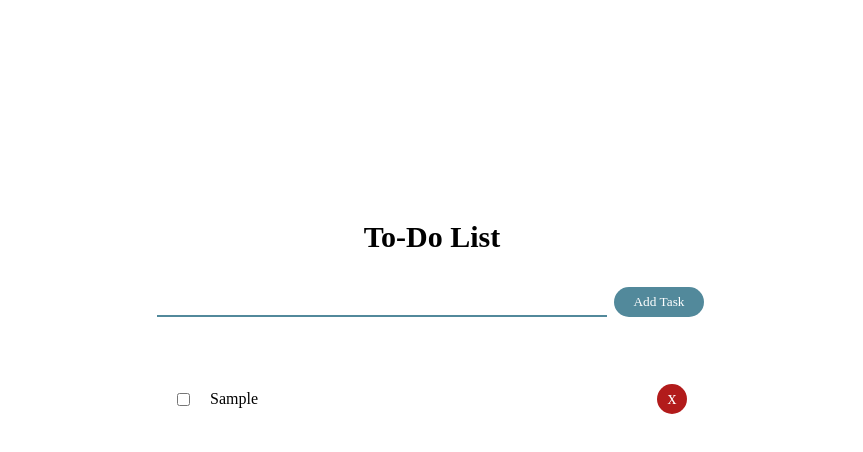
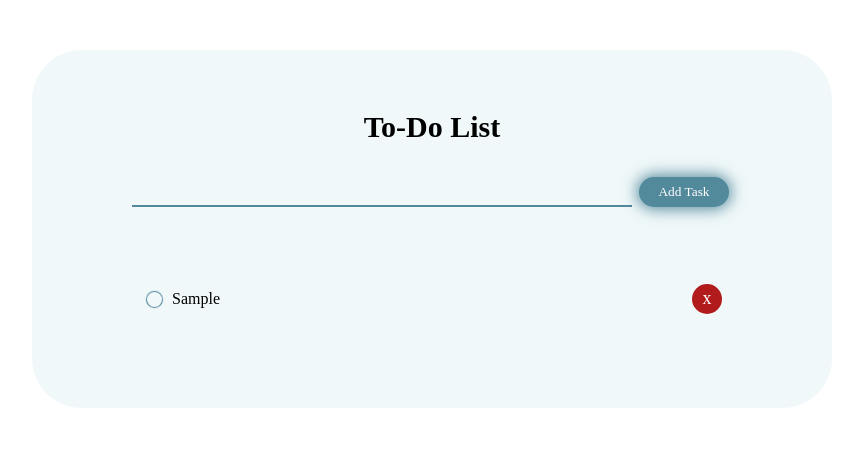
Before and after one commit to alishney/projects-js, a plain HTML site: page To-Do List/index.html in a window 1280 px wide. Both pictures are taken after typing "Sample" into the empty fields and a click on the button "Add Task". Shown: the whole page, without its empty margins (208-1071 px from the left). Drawn offline with Linux system fonts and the light colour scheme.

Commit message:
to do list: changed design, added new functions, added README.md

```diff
--- a/To-Do List/index.html
+++ b/To-Do List/index.html
@@ -7,15 +7,15 @@
 </head>
 <body>
 <div class="list-wrapper">
-    <form action="" class="add-form">
+    <div class="input-task-block-with-title">
+        <h1 class="list-title">To-Do List</h1>
         <div class="input-task-block">
-            <h1 class="list-title">To-Do List</h1>
-            <input id="input-task">
+            <input id="input-task" autocomplete="off">
             <button type="submit" id="add-task-button">Add Task</button>
         </div>
-    </form>
+    </div>
     <div class="block-with-tasks">
-        <ul id="task-list"></ul>
+        <div id="task-list"></div>
     </div>
 </div>
 </body>
--- a/To-Do List/main.js
+++ b/To-Do List/main.js
@@ -1,28 +1,33 @@
-form = document.querySelector('.add-form');
+const listWrapper = document.querySelector('.list-wrapper');
+const addBtn = document.getElementById('add-task-button');
 
-form.addEventListener('submit', (event) => {
-    event.preventDefault();
-    form.reset();
-    let deleteButtons = document.querySelectorAll('.delete-btn');
-    deleteButtons.forEach((currentBtn) => {
-        currentBtn.addEventListener('click', (event) => {
-         event.target.closest('.task').remove()
-        })
-    })
+const actionBtnFunction = (event) => {
+    const target = event.target;
+    if (!((target == addBtn) || (target.className == 'delete-btn'))) return;
+
+    if (target == addBtn) {
+        const newTask = document.getElementById('input-task');
+        const htmlTask = `<label class="task">
+                      <input type="checkbox" class="checkmark">
+                      <span class="fake-checkmark"></span>
+                      <span class="task-text">${newTask.value}</span>
+                      <button class="delete-btn">x</button>
+                  </label>`;
+
+        if (newTask.value.trim() !== '') {
+            document.getElementById('task-list').innerHTML += htmlTask;
+            newTask.value = ''
+        }
+        return;
+    }
+
+    if (target.className == 'delete-btn') return target.closest('.task').remove();
+}
+
+listWrapper.addEventListener('click', (event) => {
+    actionBtnFunction(event)
 })
 
-document.getElementById('add-task-button').addEventListener('click', () => {
-    let amountOfTasks = (document.querySelectorAll('.task')).length;
-    console.log(amountOfTasks);
-    if (amountOfTasks < 6 ) {
-        let task = document.getElementById('input-task');
-        let htmlTask = `<li class="task">
-                <input type="checkbox" class="checkmark">
-                <span class="task-text">${task.value}</span>
-                <button class="delete-btn">x</button>
-            </li>`;
-        document.getElementById('task-list').innerHTML += htmlTask;
-    } else {
-        alert('Too many tasks!')
-    }
+listWrapper.addEventListener('keypress', (event) => {
+    if(event.key = 'Enter') return actionBtnFunction(event);
 })
--- a/To-Do List/style.css
+++ b/To-Do List/style.css
@@ -3,12 +3,13 @@
     padding: 0;
     box-sizing: border-box;
     font-family: Montserrat, serif;
+    outline: none;
 }
 
 body {
     display: flex;
     justify-content: center;
-    margin-top: 5%;
+    margin-top: 50px;
 }
 
 button {
@@ -17,28 +18,27 @@ button {
 
 .list-wrapper {
     display: flex;
-    justify-content: center;
     align-items: center;
     flex-direction: column;
-    height: 500px;
-    width: 1000px;
+    max-height: 650px;
+    width: 800px;
+    background-color: rgba(208, 234, 236, 0.32);
+    border-radius: 50px;
+    padding: 60px 0;
 }
 
 .list-title {
     font-size: 30px;
-    margin: 30px 0;
+    margin: 0 0 30px;
     text-align: center;
-}
-
-.input-task-block {
-    display: inline-block;
 }
 
 #input-task {
     border: none;
     border-bottom: 2px solid #52899b;
-    width: 450px;
+    width: 500px;
     padding: 5px;
+    background: none;
 }
 
 #add-task-button {
@@ -53,24 +53,51 @@ button {
     border-radius: 15px;
 }
 
+#add-task-button:focus {
+    box-shadow: 0 0 15px 2px #52899b;
+}
+
 .block-with-tasks {
-    padding: 50px 10px 10px;
-    width: 550px;
+    margin-top: 40px;
+    padding: 10px 10px 10px;
+    width: 650px;
+    max-height: 350px;
+    overflow: auto;
+}
+
+.block-with-tasks::-webkit-scrollbar {
+    width: 10px;
+}
+
+.block-with-tasks::-webkit-scrollbar-thumb {
+    background-color: rgba(82, 137, 155, 0.52);
+    border-radius: 30px;
+    height: 20px;
+}
+
+.block-with-tasks::-webkit-scrollbar-track {
+    background-color: rgba(154, 168, 170, 0.41);
+    border-radius: 30px;
 }
 
 .task {
     display: flex;
     justify-content: flex-start;
     list-style: none;
-    padding: 10px;
+    padding: 10px 15px;
     position: relative;
     align-items: center;
+    border-radius: 15px;
+    width: 600px;
+    margin: 10px auto;
 }
 
+.task:hover {
+    box-shadow: rgba(82, 137, 155, 0.42) 0 5px 25px 0;}
+
 .task-text {
-    width: 200px;
-    padding: 10px 0 10px 20px;
-
+    width: 500px;
+    padding: 10px 0 10px 10px;
 }
 
 .delete-btn {
@@ -86,3 +113,27 @@ button {
     padding-bottom: 2px;
     justify-self: flex-end;
 }
+
+.delete-btn:focus {
+    box-shadow: 0 0 15px 2px #b21b1b;
+}
+
+.checkmark {
+    appearance: none;
+}
+
+.fake-checkmark {
+    height: 15px;
+    width: 15px;
+    box-shadow: 0 0 1px 1px #52899b;
+    border-radius: 100%;
+}
+
+.checkmark:checked + .fake-checkmark {
+    background-color: #52899b;
+}
+
+.checkmark:focus + .fake-checkmark {
+    box-shadow: 0 0 15px 2px #52899b;
+;
+}
```
Also changed, not shown: To-Do List/README.md (added).
